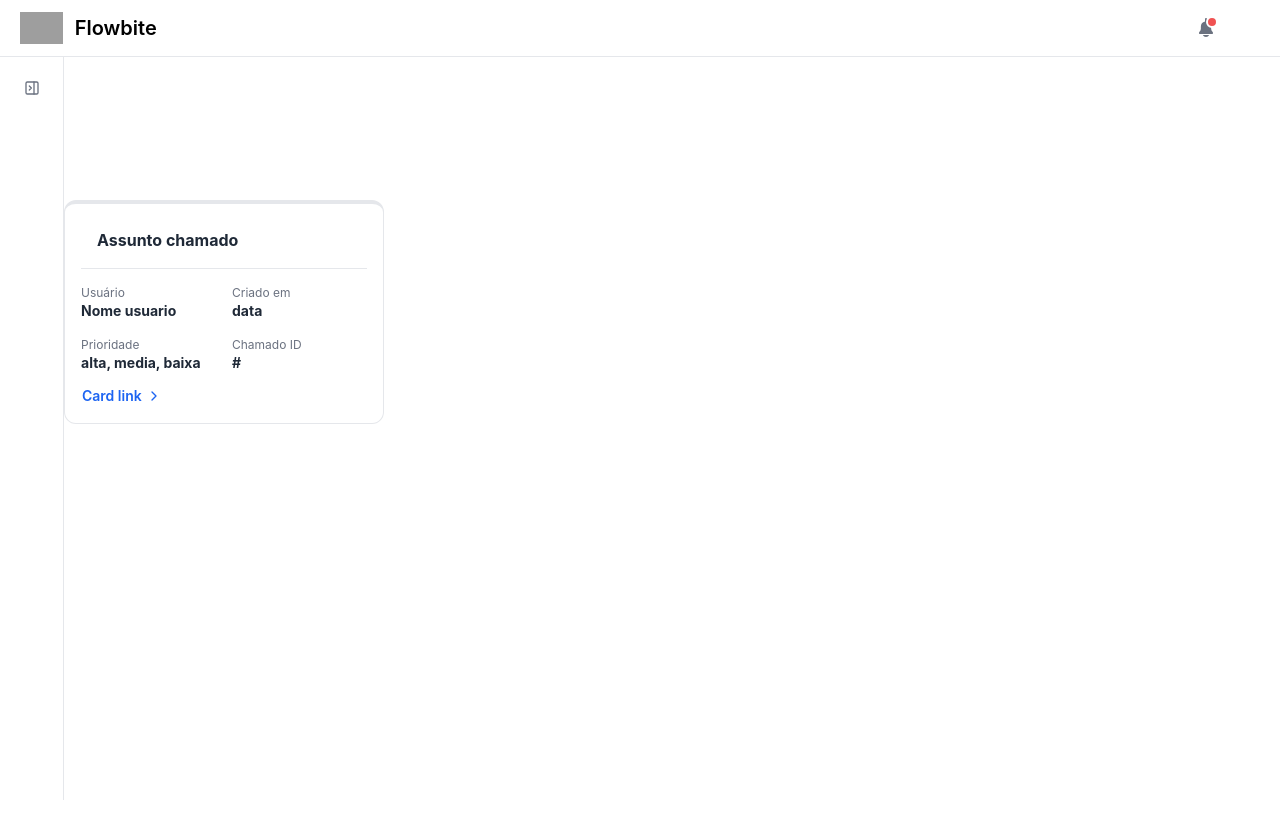
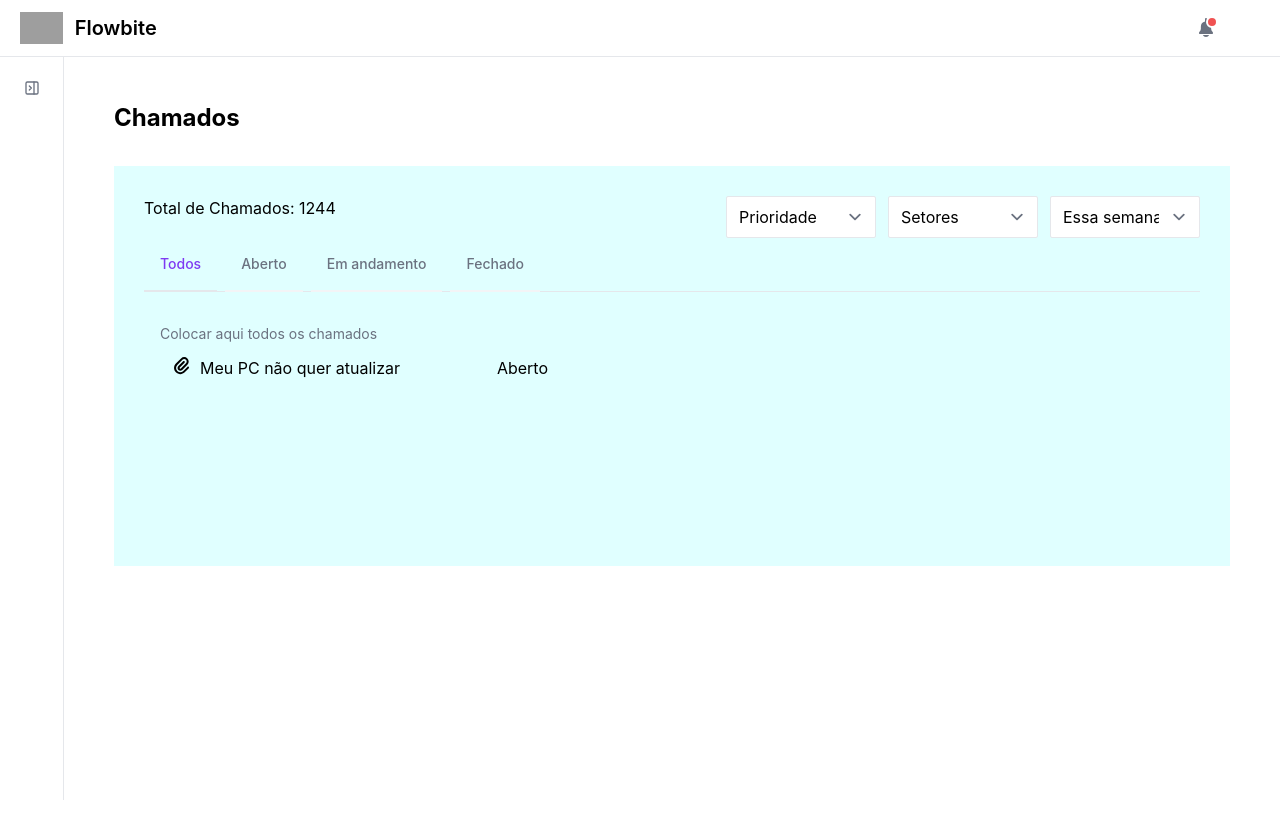
Before and after one commit to mebdrey/sistema-de-chamadas, a Next.js app in the folder Zelos-main/frontend/: page /tecnico/chamados in a window 1280 px wide. Shown: the top 838 px of the page. Before the commit the page ends 800 px from the top, so only its background shows below. Built offline with nearby package versions, Linux system fonts and the light colour scheme; grey boxes are pictures that could not be loaded.

Commit message:
pagina de chamados - tecnico
estou fazendo só o front - ainda não está pronta

```diff
--- /dev/null
+++ b/Zelos-main/frontend/src/app/(private)/tecnico/chamados/chamados.css
@@ -0,0 +1,32 @@
+ .chamados{
+
+    background-color: #F9F9FB !important;
+width: 100%;
+height: 50vh;
+
+
+ }
+
+ .indicador{
+    padding-bottom: 30px;
+ }
+ .titulo{
+    font-size: 1.5rem;
+    font-weight: bold;
+ }
+
+ .pagina-chamados{
+    padding: 40px 50px;
+    width: 100%;
+    height: 100vh;
+    margin-top: 60px; /* Altura da navbar */
+
+
+ }
+ .container-chamados{
+    width: 100%;
+    height: 50vh;
+    background-color: lightcyan;
+    padding: 30px
+
+ }
--- a/Zelos-main/frontend/src/app/(private)/tecnico/chamados/page.jsx
+++ b/Zelos-main/frontend/src/app/(private)/tecnico/chamados/page.jsx
@@ -1,75 +1,103 @@
 'use client'
 import { useState } from "react";
+import './chamados.css'
 
 export default function ChamadosTecnico() {
     const [isOpen, setIsOpen] = useState(false); // p drawer abrir e fechar
 
     return (
         <>
-      <div className="m-50"></div>
+            <section className="pagina-chamados  ">
+                <div className="indicador">
+                    <h1 className="titulo">Chamados</h1>
+                </div>
 
-      {/* Card */}
-      <div onClick={() => setIsOpen(true)} className="max-w-xs flex flex-col bg-white border border-gray-200 border-t-4 border-t-blue-600 shadow-2xs rounded-xl dark:bg-neutral-900 dark:border-neutral-700 dark:border-t-blue-500 dark:shadow-neutral-700/70 cursor-pointer" >
-        <div className="p-4 md:p-5">
-          <div className="px-4 pt-2 pb-4 mb-4 border-b border-gray-200 sm:px-5 dark:border-neutral-700">
-            <h3 className="text-base font-bold text-gray-800 dark:text-white">Assunto chamado</h3>
+                <div className="container-chamados">
+
+                    <div className="flex justify-between">
+
+                        <div className="total-chamados"><p>Total de Chamados: 1244</p></div>
+
+                        <div className="filtros flex gap-3">
+                            <select className="filtro rounded-sm w-[150px] border-gray-200 focus:outline-none focus:ring-0 focus:border-gray-500" >
+                                <option value="prioridade">Prioridade</option>
+                                <option value="prioridade1">Prioridade Alta</option>
+                                <option value="prioridade2">Prioridade Média</option>
+                                <option value="prioridade">Prioridade Baixa</option>
+                            </select>
+                            <select className="filtro rounded-sm w-[150px] border-gray-200 focus:outline-none focus:ring-0 focus:border-gray-500" >
+                                <option value="setor">Setores</option>
+                                <option value="setor1">Setor Técnico</option>
+                                <option value="setor2">Setor de Limpeza</option>
+                            </select>
+                            <select className="filtro rounded-sm w-[150px] border-gray-200 focus:outline-none focus:ring-0 focus:border-gray-500" >
+                                <option value="tempo">Essa semana</option>
+                                <option value="tempo1">Hoje</option>
+                                <option value="tempo2">Esse mês</option>
+                            </select>
                         </div>
-          <div className="grid grid-cols-2 gap-4">
-            <div>
-              <p className="text-xs text-gray-500 dark:text-neutral-500">Usuário</p>
-              <p className="text-sm font-bold text-gray-800 dark:text-white">Nome usuario</p>
+
                     </div>
-            <div>
-              <p className="text-xs text-gray-500 dark:text-neutral-500">Criado em</p>
-              <p className="text-sm font-bold text-gray-800 dark:text-white">data</p>
+
+                    <div className="cards-chamados">
+                        {/**tab do tailwind */}
+                        <div class="mb-4 border-b border-gray-200 dark:border-gray-700">
+                            {/**Categorias */}
+                            <ul class="flex flex-wrap -mb-px text-sm font-medium text-center" id="default-styled-tab" data-tabs-toggle="#default-styled-tab-content" data-tabs-active-classes="text-purple-600 hover:text-purple-600 dark:text-purple-500 dark:hover:text-purple-500 border-purple-600 dark:border-purple-500" data-tabs-inactive-classes="dark:border-transparent text-gray-500 hover:text-gray-600 dark:text-gray-400 border-gray-100 hover:border-gray-300 dark:border-gray-700 dark:hover:text-gray-300" role="tablist">
+                                <li class="me-2" role="presentation">
+                                    <button class="inline-block p-4 border-b-2 rounded-t-lg" id="profile-styled-tab" data-tabs-target="#styled-profile" type="button" role="tab" aria-controls="profile" aria-selected="false">Todos</button>
+                                </li>
+                                <li class="me-2" role="presentation">
+                                    <button class="inline-block p-4 border-b-2 rounded-t-lg hover:text-gray-600 hover:border-gray-300 dark:hover:text-gray-300" id="dashboard-styled-tab" data-tabs-target="#styled-dashboard" type="button" role="tab" aria-controls="dashboard" aria-selected="false">Aberto</button>
+                                </li>
+                                <li class="me-2" role="presentation">
+                                    <button class="inline-block p-4 border-b-2 rounded-t-lg hover:text-gray-600 hover:border-gray-300 dark:hover:text-gray-300" id="settings-styled-tab" data-tabs-target="#styled-settings" type="button" role="tab" aria-controls="settings" aria-selected="false">Em andamento</button>
+                                </li>
+                                <li role="presentation">
+                                    <button class="inline-block p-4 border-b-2 rounded-t-lg hover:text-gray-600 hover:border-gray-300 dark:hover:text-gray-300" id="contacts-styled-tab" data-tabs-target="#styled-contacts" type="button" role="tab" aria-controls="contacts" aria-selected="false">Fechado</button>
+                                </li>
+                            </ul>
                         </div>
-            <div>
-              <p className="text-xs text-gray-500 dark:text-neutral-500">Prioridade</p>
-              <p className="text-sm font-bold text-gray-800 dark:text-white">alta, media, baixa</p>
+                        <div id="default-styled-tab-content">
+                            {/**Conteúdo */}
+
+                            <div class="hidden p-4 rounded-lg  " id="styled-profile" role="tabpanel" aria-labelledby="profile-tab">
+                                <p class="text-sm text-gray-500 dark:text-gray-400">Colocar aqui todos os chamados</p>
+
+                                <div className="cards">
+                                    <div className="card p-3 border-1 border-gray-200 rounded-md w-[400px] h-[250px]">
+                                        <div className="flex justify-between">
+                                            <div className="flex gap-2">
+                                                <div className="icone"><svg className="icone-chamado w-[20px]" xmlns="http://www.w3.org/2000/svg" viewBox="0 0 640 640"><path d="M288.6 76.8C344.8 20.6 436 20.6 492.2 76.8C548.4 133 548.4 224.2 492.2 280.4L328.2 444.4C293.8 478.8 238.1 478.8 203.7 444.4C169.3 410 169.3 354.3 203.7 319.9L356.5 167.3C369 154.8 389.3 154.8 401.8 167.3C414.3 179.8 414.3 200.1 401.8 212.6L249 365.3C239.6 374.7 239.6 389.9 249 399.2C258.4 408.5 273.6 408.6 282.9 399.2L446.9 235.2C478.1 204 478.1 153.3 446.9 122.1C415.7 90.9 365 90.9 333.8 122.1L169.8 286.1C116.7 339.2 116.7 425.3 169.8 478.4C222.9 531.5 309 531.5 362.1 478.4L492.3 348.3C504.8 335.8 525.1 335.8 537.6 348.3C550.1 360.8 550.1 381.1 537.6 393.6L407.4 523.6C329.3 601.7 202.7 601.7 124.6 523.6C46.5 445.5 46.5 318.9 124.6 240.8L288.6 76.8z" /></svg></div>
+                                                <h1 className="titulo-chamado">Meu PC não quer atualizar</h1>
                                             </div>
-            <div>
-              <p className="text-xs text-gray-500 dark:text-neutral-500">Chamado ID</p>
-              <p className="text-sm font-bold text-gray-800 dark:text-white">#</p>
+
+                                            <div className="status">Aberto</div>
                                         </div>
                                     </div>
-          <a className="mt-3 inline-flex items-center gap-x-1 text-sm font-semibold rounded-lg border border-transparent text-blue-600 decoration-2 hover:text-blue-700 hover:underline focus:underline focus:outline-hidden focus:text-blue-700 disabled:opacity-50 disabled:pointer-events-none dark:text-blue-500 dark:hover:text-blue-600 dark:focus:text-blue-600" href="#">
-            Card link
-            <svg className="shrink-0 size-4" xmlns="http://www.w3.org/2000/svg" width="24" height="24" viewBox="0 0 24 24" fill="none" stroke="currentColor" strokeWidth="2" strokeLinecap="round" strokeLinejoin="round">
-              <path d="m9 18 6-6-6-6"></path>
-            </svg>
-          </a>
                                 </div>
                             </div>
 
-      {/* Drawer */}
-      <div id="drawer-right-example" className={`fixed top-0 right-0 z-99 h-screen p-4 overflow-y-auto transition-transform bg-white w-80 dark:bg-gray-800 ${ isOpen ? "translate-x-0" : "translate-x-full" }`} tabIndex="-1" aria-labelledby="drawer-right-label" >
-        <h5 id="drawer-right-label" className="inline-flex items-center mb-4 text-base font-semibold text-gray-500 dark:text-gray-400">
-          <svg className="w-4 h-4 me-2.5" aria-hidden="true" xmlns="http://www.w3.org/2000/svg" fill="currentColor" viewBox="0 0 20 20">
-            <path d="M10 .5a9.5 9.5 0 1 0 9.5 9.5A9.51 9.51 0 0 0 10 .5ZM9.5 4a1.5 1.5 0 1 1 0 3 1.5 1.5 0 0 1 0-3ZM12 15H8a1 1 0 0 1 0-2h1v-3H8a1 1 0 0 1 0-2h2a1 1 0 0 1 1 1v4h1a1 1 0 0 1 0 2Z"/>
-          </svg>Detalhes do chamado</h5>
-        <button
-          type="button"
-          onClick={() => setIsOpen(false)}
-          className="text-gray-400 bg-transparent hover:bg-gray-200 hover:text-gray-900 rounded-lg text-sm w-8 h-8 absolute top-2.5 end-2.5 inline-flex items-center justify-center dark:hover:bg-gray-600 dark:hover:text-white"
-        >
-          <svg className="w-3 h-3" aria-hidden="true" xmlns="http://www.w3.org/2000/svg" fill="none" viewBox="0 0 14 14">
-            <path stroke="currentColor" strokeLinecap="round" strokeLinejoin="round" strokeWidth="2" d="m1 1 6 6m0 0 6 6M7 7l6-6M7 7l-6 6"/>
-          </svg>
-          <span className="sr-only">Close menu</span>
-        </button>
-        <p className="mb-6 text-sm text-gray-500 dark:text-gray-400">
-          Supercharge your hiring by taking advantage of our <a href="#" className="text-blue-600 underline font-medium dark:text-blue-500 hover:no-underline">limited-time sale</a> for Flowbite Docs + Job Board.
-        </p>
-        <div className="grid grid-cols-2 gap-4">
-          <a href="#" className="px-4 py-2 text-sm font-medium text-center text-gray-900 bg-white border border-gray-200 rounded-lg focus:outline-none hover:bg-gray-100 hover:text-blue-700 focus:z-10 focus:ring-4 focus:ring-gray-100 dark:focus:ring-gray-700 dark:bg-gray-800 dark:text-gray-400 dark:border-gray-600 dark:hover:text-white dark:hover:bg-gray-700">Learn more</a>
-          <a href="#" className="inline-flex items-center px-4 py-2 text-sm font-medium text-center text-white bg-blue-700 rounded-lg hover:bg-blue-800 focus:ring-4 focus:ring-blue-300 dark:bg-blue-600 dark:hover:bg-blue-700 focus:outline-none dark:focus:ring-blue-800">
-            Get access
-            <svg className="rtl:rotate-180 w-3.5 h-3.5 ms-2" aria-hidden="true" xmlns="http://www.w3.org/2000/svg" fill="none" viewBox="0 0 14 10">
-              <path stroke="currentColor" strokeLinecap="round" strokeLinejoin="round" strokeWidth="2" d="M1 5h12m0 0L9 1m4 4L9 9"/>
-            </svg>
-          </a>
+                            <div class="hidden p-4 rounded-lg " id="styled-dashboard" role="tabpanel" aria-labelledby="dashboard-tab">
+                                <p class="text-sm text-gray-500 dark:text-gray-400">Colocar aqui os chamados abertos</p>
+                            </div>
+
+                            <div class="hidden p-4 rounded-lg " id="styled-settings" role="tabpanel" aria-labelledby="settings-tab">
+                                <p class="text-sm text-gray-500 dark:text-gray-400">Colocar aqui os chamados em andamento</p>
+                            </div>
+
+                            <div class="hidden p-4 rounded-lg " id="styled-contacts" role="tabpanel" aria-labelledby="contacts-tab">
+                                <p class="text-sm text-gray-500 dark:text-gray-400">Colocar aqui os chamados fechados</p>
                             </div>
                         </div>
+                    </div>
+
+                </div>
+            </section>
+
+
+            {/* Card */}
+
         </>
     );
 }
--- /dev/null
+++ b/Zelos-main/frontend/src/app/(private)/tecnico/chamados/page1.jsx
@@ -0,0 +1,75 @@
+'use client'
+import { useState } from "react";
+
+export default function ChamadosTecnico() {
+  const [isOpen, setIsOpen] = useState(false); // p drawer abrir e fechar
+
+  return (
+    <>
+      <div className="m-50"></div>
+
+      {/* Card */}
+      <div onClick={() => setIsOpen(true)} className="max-w-xs flex flex-col bg-white border border-gray-200 border-t-4 border-t-blue-600 shadow-2xs rounded-xl dark:bg-neutral-900 dark:border-neutral-700 dark:border-t-blue-500 dark:shadow-neutral-700/70 cursor-pointer" >
+        <div className="p-4 md:p-5">
+          <div className="px-4 pt-2 pb-4 mb-4 border-b border-gray-200 sm:px-5 dark:border-neutral-700">
+            <h3 className="text-base font-bold text-gray-800 dark:text-white">Assunto chamado</h3>
+          </div>
+          <div className="grid grid-cols-2 gap-4">
+            <div>
+              <p className="text-xs text-gray-500 dark:text-neutral-500">Usuário</p>
+              <p className="text-sm font-bold text-gray-800 dark:text-white">Nome usuario</p>
+            </div>
+            <div>
+              <p className="text-xs text-gray-500 dark:text-neutral-500">Criado em</p>
+              <p className="text-sm font-bold text-gray-800 dark:text-white">data</p>
+            </div>
+            <div>
+              <p className="text-xs text-gray-500 dark:text-neutral-500">Prioridade</p>
+              <p className="text-sm font-bold text-gray-800 dark:text-white">alta, media, baixa</p>
+            </div>
+            <div>
+              <p className="text-xs text-gray-500 dark:text-neutral-500">Chamado ID</p>
+              <p className="text-sm font-bold text-gray-800 dark:text-white">#</p>
+            </div>
+          </div>
+          <a className="mt-3 inline-flex items-center gap-x-1 text-sm font-semibold rounded-lg border border-transparent text-blue-600 decoration-2 hover:text-blue-700 hover:underline focus:underline focus:outline-hidden focus:text-blue-700 disabled:opacity-50 disabled:pointer-events-none dark:text-blue-500 dark:hover:text-blue-600 dark:focus:text-blue-600" href="#">
+            Card link
+            <svg className="shrink-0 size-4" xmlns="http://www.w3.org/2000/svg" width="24" height="24" viewBox="0 0 24 24" fill="none" stroke="currentColor" strokeWidth="2" strokeLinecap="round" strokeLinejoin="round">
+              <path d="m9 18 6-6-6-6"></path>
+            </svg>
+          </a>
+        </div>
+      </div>
+
+      {/* Drawer */}
+      <div id="drawer-right-example" className={`fixed top-0 right-0 z-99 h-screen p-4 overflow-y-auto transition-transform bg-white w-80 dark:bg-gray-800 ${isOpen ? "translate-x-0" : "translate-x-full"}`} tabIndex="-1" aria-labelledby="drawer-right-label" >
+        <h5 id="drawer-right-label" className="inline-flex items-center mb-4 text-base font-semibold text-gray-500 dark:text-gray-400">
+          <svg className="w-4 h-4 me-2.5" aria-hidden="true" xmlns="http://www.w3.org/2000/svg" fill="currentColor" viewBox="0 0 20 20">
+            <path d="M10 .5a9.5 9.5 0 1 0 9.5 9.5A9.51 9.51 0 0 0 10 .5ZM9.5 4a1.5 1.5 0 1 1 0 3 1.5 1.5 0 0 1 0-3ZM12 15H8a1 1 0 0 1 0-2h1v-3H8a1 1 0 0 1 0-2h2a1 1 0 0 1 1 1v4h1a1 1 0 0 1 0 2Z" />
+          </svg>Detalhes do chamado</h5>
+        <button
+          type="button"
+          onClick={() => setIsOpen(false)}
+          className="text-gray-400 bg-transparent hover:bg-gray-200 hover:text-gray-900 rounded-lg text-sm w-8 h-8 absolute top-2.5 end-2.5 inline-flex items-center justify-center dark:hover:bg-gray-600 dark:hover:text-white"
+        >
+          <svg className="w-3 h-3" aria-hidden="true" xmlns="http://www.w3.org/2000/svg" fill="none" viewBox="0 0 14 14">
+            <path stroke="currentColor" strokeLinecap="round" strokeLinejoin="round" strokeWidth="2" d="m1 1 6 6m0 0 6 6M7 7l6-6M7 7l-6 6" />
+          </svg>
+          <span className="sr-only">Close menu</span>
+        </button>
+        <p className="mb-6 text-sm text-gray-500 dark:text-gray-400">
+          Supercharge your hiring by taking advantage of our <a href="#" className="text-blue-600 underline font-medium dark:text-blue-500 hover:no-underline">limited-time sale</a> for Flowbite Docs + Job Board.
+        </p>
+        <div className="grid grid-cols-2 gap-4">
+          <a href="#" className="px-4 py-2 text-sm font-medium text-center text-gray-900 bg-white border border-gray-200 rounded-lg focus:outline-none hover:bg-gray-100 hover:text-blue-700 focus:z-10 focus:ring-4 focus:ring-gray-100 dark:focus:ring-gray-700 dark:bg-gray-800 dark:text-gray-400 dark:border-gray-600 dark:hover:text-white dark:hover:bg-gray-700">Learn more</a>
+          <a href="#" className="inline-flex items-center px-4 py-2 text-sm font-medium text-center text-white bg-blue-700 rounded-lg hover:bg-blue-800 focus:ring-4 focus:ring-blue-300 dark:bg-blue-600 dark:hover:bg-blue-700 focus:outline-none dark:focus:ring-blue-800">
+            Get access
+            <svg className="rtl:rotate-180 w-3.5 h-3.5 ms-2" aria-hidden="true" xmlns="http://www.w3.org/2000/svg" fill="none" viewBox="0 0 14 10">
+              <path stroke="currentColor" strokeLinecap="round" strokeLinejoin="round" strokeWidth="2" d="M1 5h12m0 0L9 1m4 4L9 9" />
+            </svg>
+          </a>
+        </div>
+      </div>
+    </>
+  );
+}
```
Also changed, not shown: Zelos-main/frontend/public/icon/paperclip-solid-full.svg (added). Lines whose indentation alone changed are shown as unchanged.
